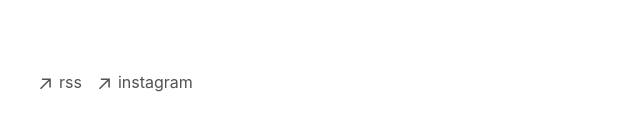
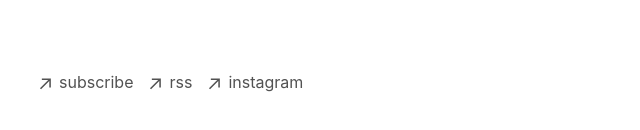
Before and after one commit to supermandee/supermandee.github.io, a Next.js app: page / in a window 1280 px wide. Shown: the part 442-572 px from the top of the page, without its empty margins (313-953 px from the left). Built offline with nearby package versions, Linux system fonts and the light colour scheme.

Commit message:
emaillist

```diff
--- a/app/components/footer.tsx
+++ b/app/components/footer.tsx
@@ -26,6 +26,17 @@
   return (
     <footer className="mb-16">
       <ul className="font-sm mt-8 flex flex-col space-x-0 space-y-2 text-neutral-600 md:flex-row md:space-x-4 md:space-y-0 dark:text-neutral-300">
+      <li>
+          <a
+            className="flex items-center transition-all hover:text-neutral-800 dark:hover:text-neutral-100"
+            rel="noopener noreferrer"
+            target="_blank"
+            href="https://docs.google.com/forms/d/e/1FAIpQLSdtlCVbqbMjcTMw23w5Sv5p44Csnz7w85mrAU3w_S_ZmdxUqg/viewform?usp=sharing"
+          >
+            <ArrowIcon />
+            <p className="ml-2 h-7">subscribe</p>
+          </a>
+        </li>
         <li>
           <button
             className="flex items-center transition-all hover:text-neutral-800 dark:hover:text-neutral-100"
```
